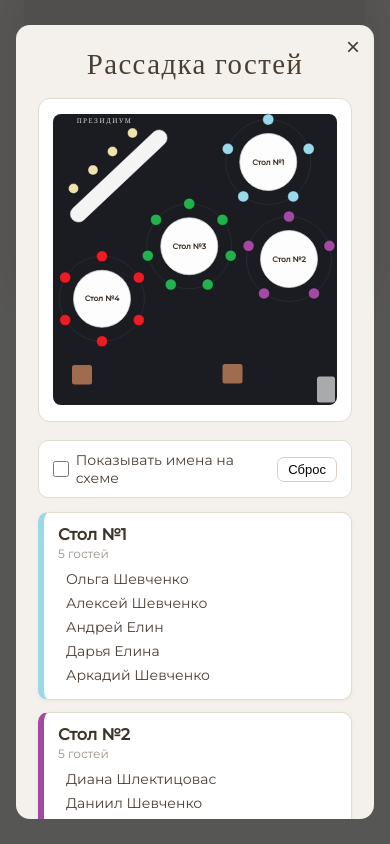
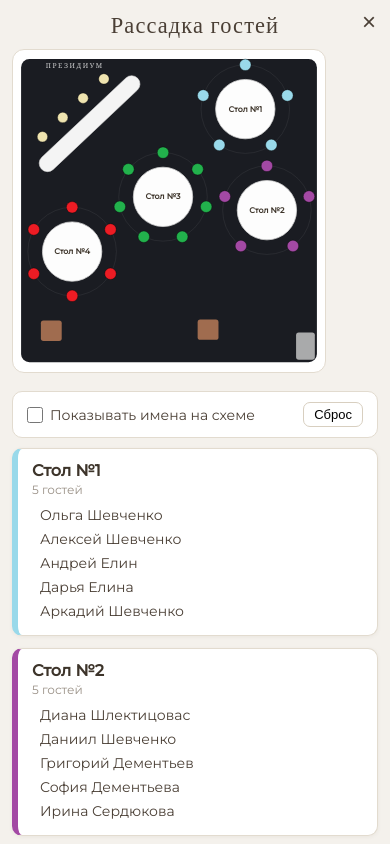
Before and after one commit to hsgendelf1/svadinvite.github.io, a plain HTML site: page index.html in a window 390 px wide. Both pictures are taken after a click on the button "МЕСТА". Shown: the part 4005-4849 px from the top of the page. Drawn offline with nearby package versions, Linux system fonts and the light colour scheme.

Commit message:
Update index.html

```diff
--- a/index.html
+++ b/index.html
@@ -864,8 +864,19 @@
         #tooltip .tt-sub { color: #c9c2b8; font-size: 11px; margin-top: 1px; }
         .name-label { pointer-events: none; }
         @media (max-width: 800px) {
+            .seating-overlay { padding: 0; }
+            .seating-window {
+                max-height: 100vh;
+                height: 100vh;
+                height: 100dvh;
+                border-radius: 0;
+                padding: 12px;
+            }
             .seating-layout { flex-direction: column; }
             .seating-aside { width: 100%; flex: auto; }
+            .seating-layout .plan { padding: 6px; }
+            .seating-title { font-size: 1.4rem; margin: 0 0 10px; }
+            .seating-layout .controls { margin-bottom: 10px; }
         }
     </style>
 </head>
```
